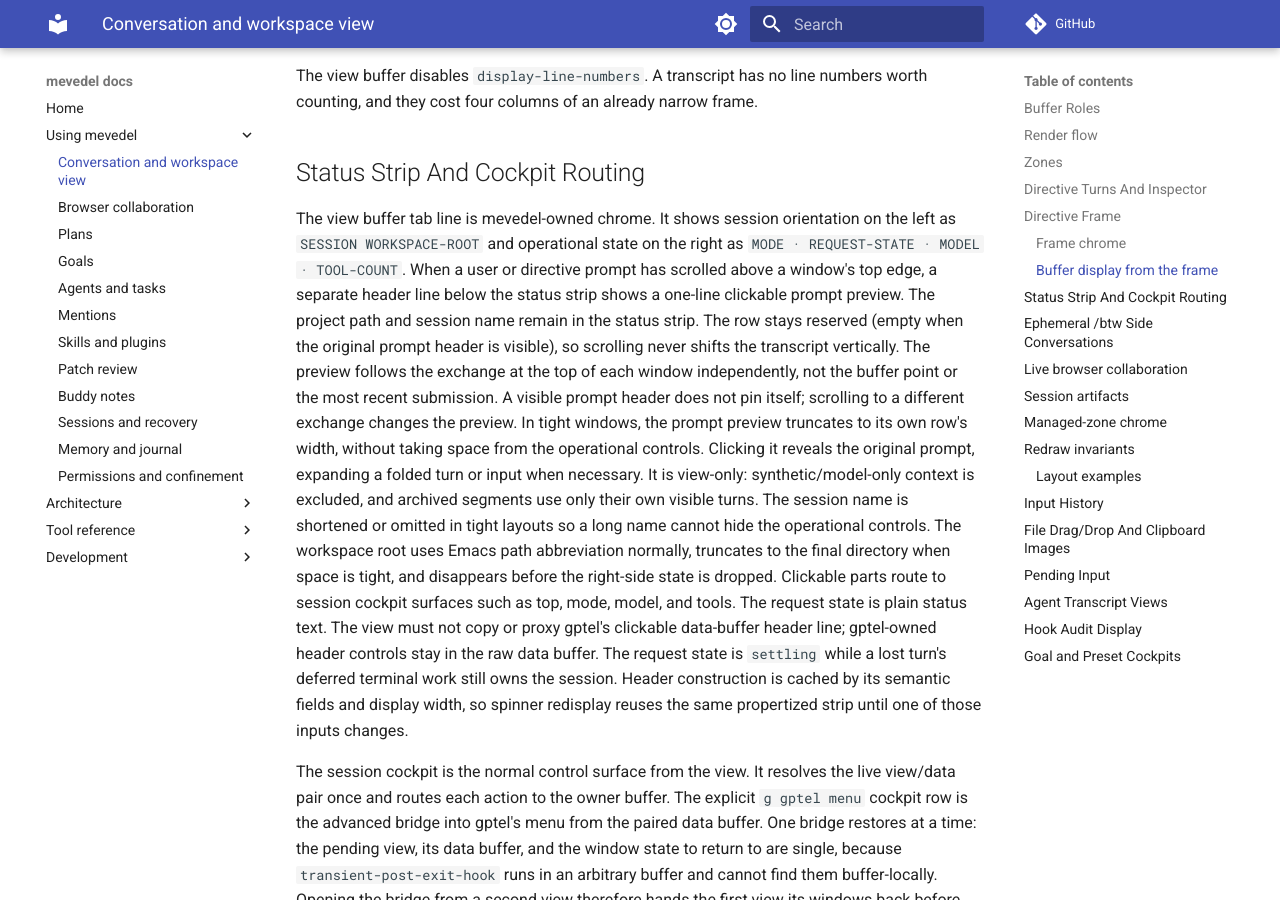
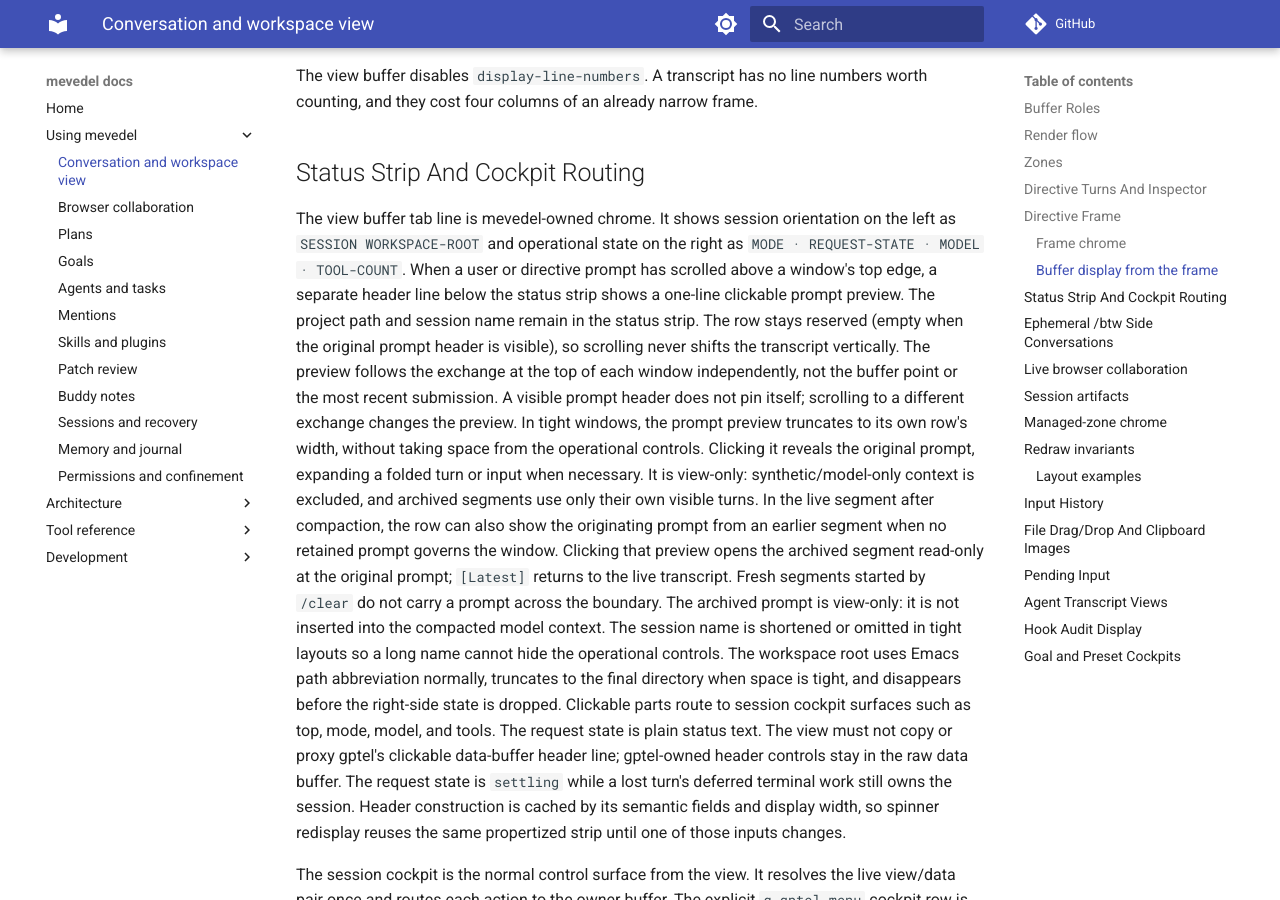
Before and after one commit to FrauH0lle/mevedel, an MkDocs documentation site: the page built from docs/view.md, in a window 1280 px wide and 900 px high, scrolled down 13480 px. Built offline with MkDocs 1.6.1 and Material for MkDocs 9.7.7, drawn with Linux system fonts in a browser that asks for light colours; comment, search, counter and statistics services are not loaded.

Commit message:
Preserve clickable prompt previews across compaction

```diff
--- a/docs/view.md
+++ b/docs/view.md
@@ -648,6 +648,12 @@
 expanding a folded turn or input when necessary. It is view-only:
 synthetic/model-only context is excluded, and archived segments use only their
 own visible turns.
+In the live segment after compaction, the row can also show the originating
+prompt from an earlier segment when no retained prompt governs the window.
+Clicking that preview opens the archived segment read-only at the original
+prompt; `[Latest]` returns to the live transcript. Fresh segments started by
+`/clear` do not carry a prompt across the boundary. The archived prompt is
+view-only: it is not inserted into the compacted model context.
 The session name is shortened or omitted in tight layouts so a long name
 cannot hide the operational controls.
 The workspace root uses Emacs path abbreviation normally, truncates to
```
Also changed, not shown: 5 other files.
